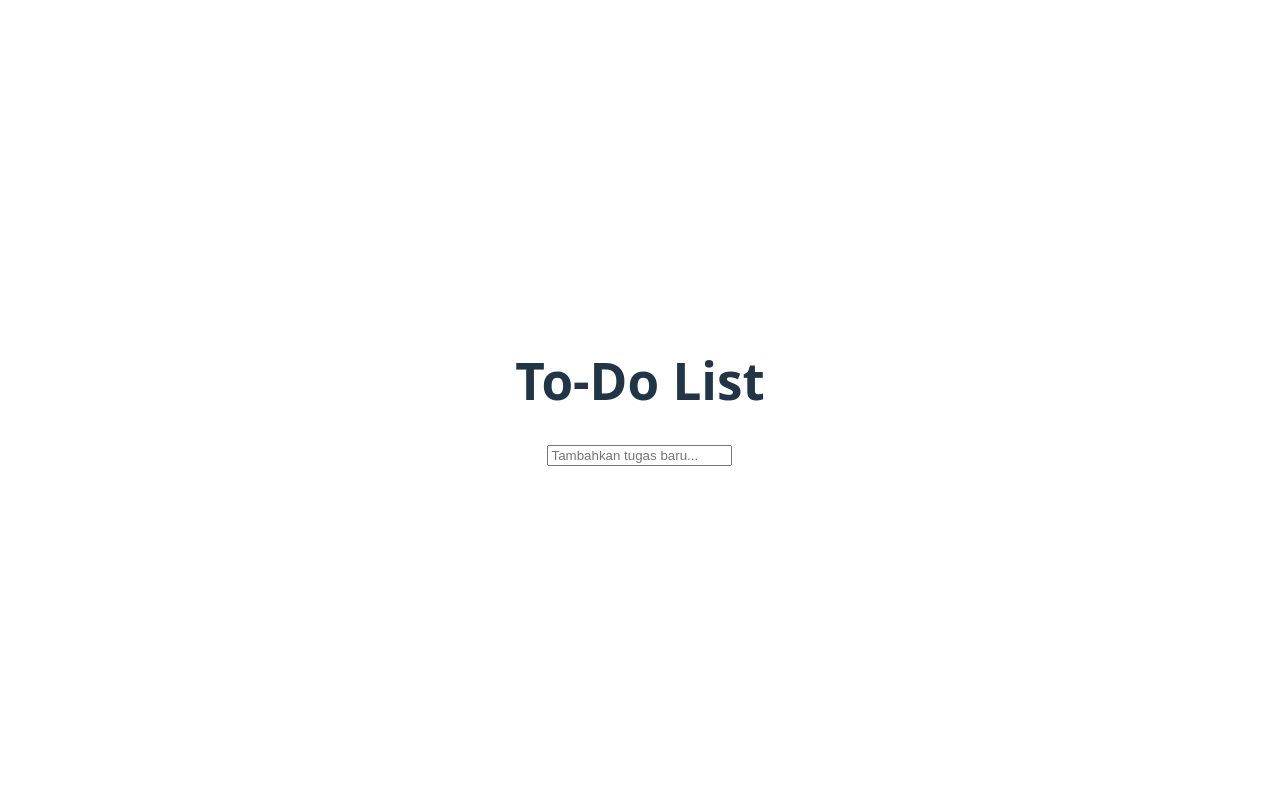
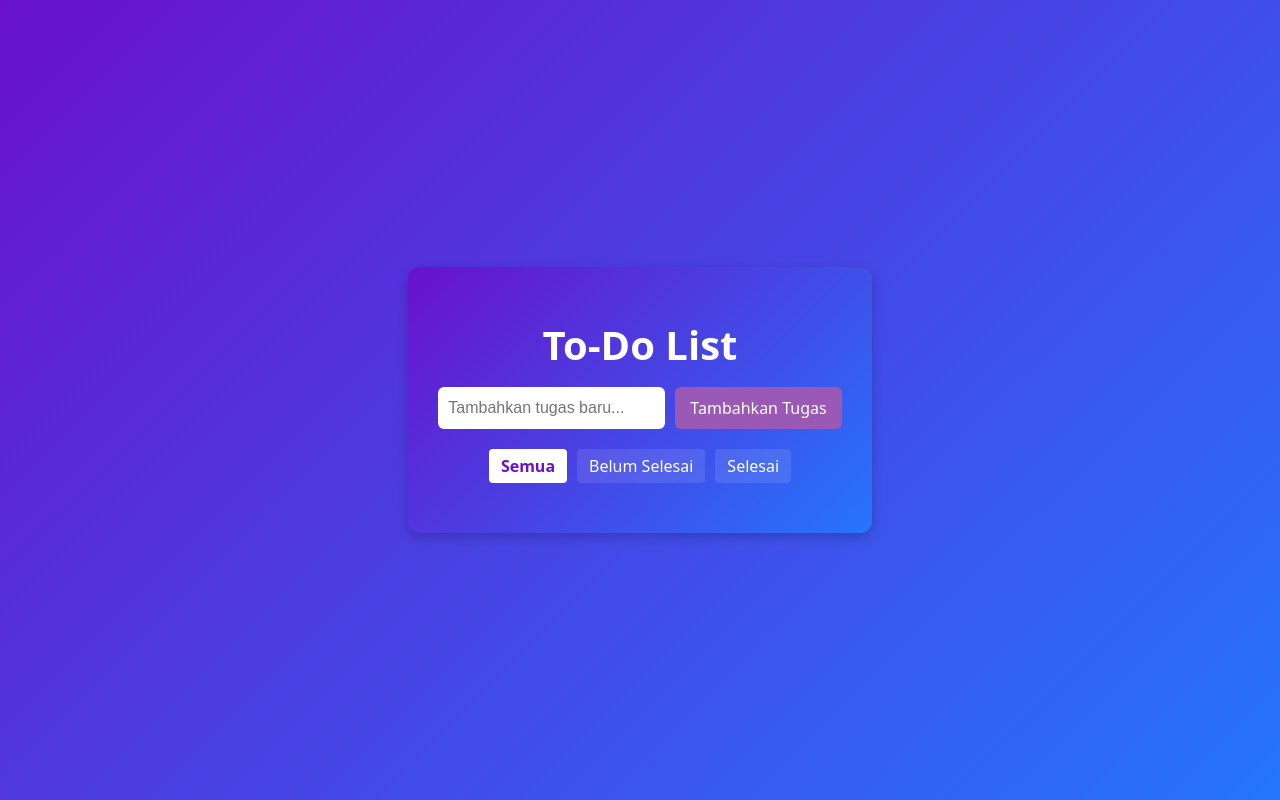
Before and after one commit to Ferza454/32-pbk-uts-233510555, a Vue app: page / in a window 1280 px wide. Built offline with nearby package versions, Linux system fonts and the light colour scheme.

Commit message:
Penambahan tombol tambah tugas dan pelengkapan CSS

```diff
--- a/src/App.vue
+++ b/src/App.vue
@@ -1,10 +1,25 @@
 <template>
   <div class="container">
     <h1>To-Do List</h1>
-    <input v-model="newTask" @keyup.enter="addTask" placeholder="Tambahkan tugas baru..." />
+
+    <div class="task-input">
+      <input
+        v-model="newTask"
+        @keyup.enter="addTask"
+        placeholder="Tambahkan tugas baru..."
+      />
+      <button @click="addTask">Tambahkan Tugas</button>
+    </div>
+
+    <div class="filters">
+      <button :class="{ active: filter === 'all' }" @click="filter = 'all'">Semua</button>
+      <button :class="{ active: filter === 'undone' }" @click="filter = 'undone'">Belum Selesai</button>
+      <button :class="{ active: filter === 'done' }" @click="filter = 'done'">Selesai</button>
+    </div>
+
     <ul>
       <TodoItem
-        v-for="(task, index) in tasks"
+        v-for="(task, index) in filteredTasks"
         :key="index"
         :task="task"
         @remove="removeTask(index)"
@@ -15,11 +30,12 @@
 </template>
 
 <script setup>
-import { ref, onMounted } from 'vue'
+import { ref, computed, onMounted, nextTick } from 'vue'
 import TodoItem from './components/TodoItem.vue'
 
 const newTask = ref('')
 const tasks = ref([])
+const filter = ref('all')
 
 function loadTasks() {
   const saved = localStorage.getItem('tasks')
@@ -33,8 +49,9 @@ function saveTasks() {
 }
 
 function addTask() {
-  if (newTask.value.trim() !== '') {
-    tasks.value.push({ text: newTask.value.trim(), done: false })
+  const trimmed = newTask.value.trim()
+  if (trimmed !== '') {
+    tasks.value.push({ text: trimmed, done: false })
     newTask.value = ''
     saveTasks()
   }
@@ -45,5 +62,117 @@ function removeTask(index) {
   saveTasks()
 }
 
+const filteredTasks = computed(() => {
+  if (filter.value === 'done') return tasks.value.filter(t => t.done)
+  if (filter.value === 'undone') return tasks.value.filter(t => !t.done)
+  return tasks.value
+})
+
+// Animasi tombol saat diklik
+onMounted(() => {
+  nextTick(() => {
+    document.querySelectorAll('button').forEach(button => {
+      button.addEventListener('click', () => {
+        button.classList.remove('clicked') // reset dulu
+        void button.offsetWidth // trigger reflow
+        button.classList.add('clicked')
+      })
+    })
+  })
+})
+
 onMounted(loadTasks)
 </script>
+
+<style scoped>
+@keyframes floatClick {
+  0% {
+    transform: translateY(0) scale(1);
+  }
+  50% {
+    transform: translateY(-6px) scale(1.05);
+  }
+  100% {
+    transform: translateY(0) scale(1);
+  }
+}
+
+button.clicked {
+  animation: floatClick 0.4s ease;
+}
+
+.container {
+  max-width: 500px;
+  margin: 50px auto;
+  text-align: center;
+  padding: 30px;
+  border-radius: 12px;
+  background: linear-gradient(135deg, #6a11cb, #2575fc);
+  color: white;
+  box-shadow: 0 4px 12px rgba(0, 0, 0, 0.2);
+}
+
+h1 {
+  margin-bottom: 20px;
+  font-size: 2.5em;
+}
+
+.task-input {
+  display: flex;
+  gap: 10px;
+  margin-bottom: 20px;
+}
+
+.task-input input {
+  flex: 1;
+  padding: 10px;
+  font-size: 16px;
+  border: none;
+  border-radius: 6px;
+}
+
+.task-input button {
+  padding: 10px 15px;
+  font-size: 16px;
+  background: #9b59b6;
+  color: white;
+  border: none;
+  border-radius: 6px;
+  cursor: pointer;
+  transition: background 0.3s ease;
+}
+
+.task-input button:hover {
+  background: #8e44ad;
+}
+
+.filters {
+  margin-bottom: 20px;
+}
+
+.filters button {
+  margin: 0 5px;
+  padding: 6px 12px;
+  cursor: pointer;
+  border: none;
+  background: rgba(255, 255, 255, 0.1);
+  color: white;
+  border-radius: 4px;
+  transition: background 0.3s ease;
+}
+
+.filters button:hover {
+  background: rgba(255, 255, 255, 0.2);
+}
+
+.filters button.active {
+  background: white;
+  color: #6a11cb;
+  font-weight: bold;
+}
+
+ul {
+  list-style: none;
+  padding: 0;
+}
+</style>
--- a/src/components/TodoItem.vue
+++ b/src/components/TodoItem.vue
@@ -1,10 +1,10 @@
 <template>
-  <li>
+  <li class="todo-item">
     <label>
       <input type="checkbox" v-model="task.done" @change="$emit('update')" />
       <span :class="{ done: task.done }">{{ task.text }}</span>
     </label>
-    <button @click="$emit('remove')">Hapus</button>
+    <button @click="$emit('remove')">✕</button>
   </li>
 </template>
 
@@ -14,8 +14,36 @@ defineEmits(['remove', 'update'])
 </script>
 
 <style scoped>
-.done {
+.todo-item {
+  display: flex;
+  align-items: center;
+  justify-content: space-between;
+  background: rgba(255, 255, 255, 0.1);
+  border-radius: 6px;
+  padding: 10px;
+  margin-bottom: 10px;
+  color: white;
+}
+
+.todo-item input[type="checkbox"] {
+  margin-right: 10px;
+}
+
+.todo-item .done {
   text-decoration: line-through;
-  color: gray;
+  color: #d3d3d3;
+}
+
+.todo-item button {
+  background: transparent;
+  border: none;
+  color: #ff6b6b;
+  font-size: 16px;
+  cursor: pointer;
+  transition: color 0.3s;
+}
+
+.todo-item button:hover {
+  color: #ff3b3b;
 }
 </style>
--- a/src/style.css
+++ b/src/style.css
@@ -4,9 +4,8 @@
   font-weight: 400;
 
   color-scheme: light dark;
-  color: rgba(255, 255, 255, 0.87);
-  background-color: #242424;
-
+  color: rgba(255, 255, 255, 0.95);
+  background: linear-gradient(135deg, #6a11cb, #2575fc); /* GRADIENT UNGU */
   font-synthesis: none;
   text-rendering: optimizeLegibility;
   -webkit-font-smoothing: antialiased;
@@ -15,11 +14,11 @@
 
 a {
   font-weight: 500;
-  color: #646cff;
+  color: #d1c4e9;
   text-decoration: inherit;
 }
 a:hover {
-  color: #535bf2;
+  color: #b39ddb;
 }
 
 body {
@@ -28,11 +27,13 @@ body {
   place-items: center;
   min-width: 320px;
   min-height: 100vh;
+  background: linear-gradient(135deg, #6a11cb, #2575fc); /* ulangi agar pasti menyatu */
 }
 
 h1 {
   font-size: 3.2em;
   line-height: 1.1;
+  color: white;
 }
 
 button {
@@ -42,12 +43,14 @@ button {
   font-size: 1em;
   font-weight: 500;
   font-family: inherit;
-  background-color: #1a1a1a;
+  background-color: #9b59b6;
+  color: white;
   cursor: pointer;
-  transition: border-color 0.25s;
+  transition: background-color 0.25s, border-color 0.25s;
 }
 button:hover {
-  border-color: #646cff;
+  background-color: #8e44ad;
+  border-color: #dcd6f7;
 }
 button:focus,
 button:focus-visible {
@@ -56,6 +59,10 @@ button:focus-visible {
 
 .card {
   padding: 2em;
+  background: rgba(255, 255, 255, 0.05);
+  border-radius: 1rem;
+  color: white;
+  box-shadow: 0 8px 24px rgba(0, 0, 0, 0.2);
 }
 
 #app {
@@ -67,13 +74,13 @@ button:focus-visible {
 
 @media (prefers-color-scheme: light) {
   :root {
-    color: #213547;
-    background-color: #ffffff;
+    color: white;
+    background: linear-gradient(135deg, #6a11cb, #2575fc);
   }
   a:hover {
-    color: #747bff;
+    color: #dcd6f7;
   }
   button {
-    background-color: #f9f9f9;
+    background-color: #9b59b6;
   }
 }
```
